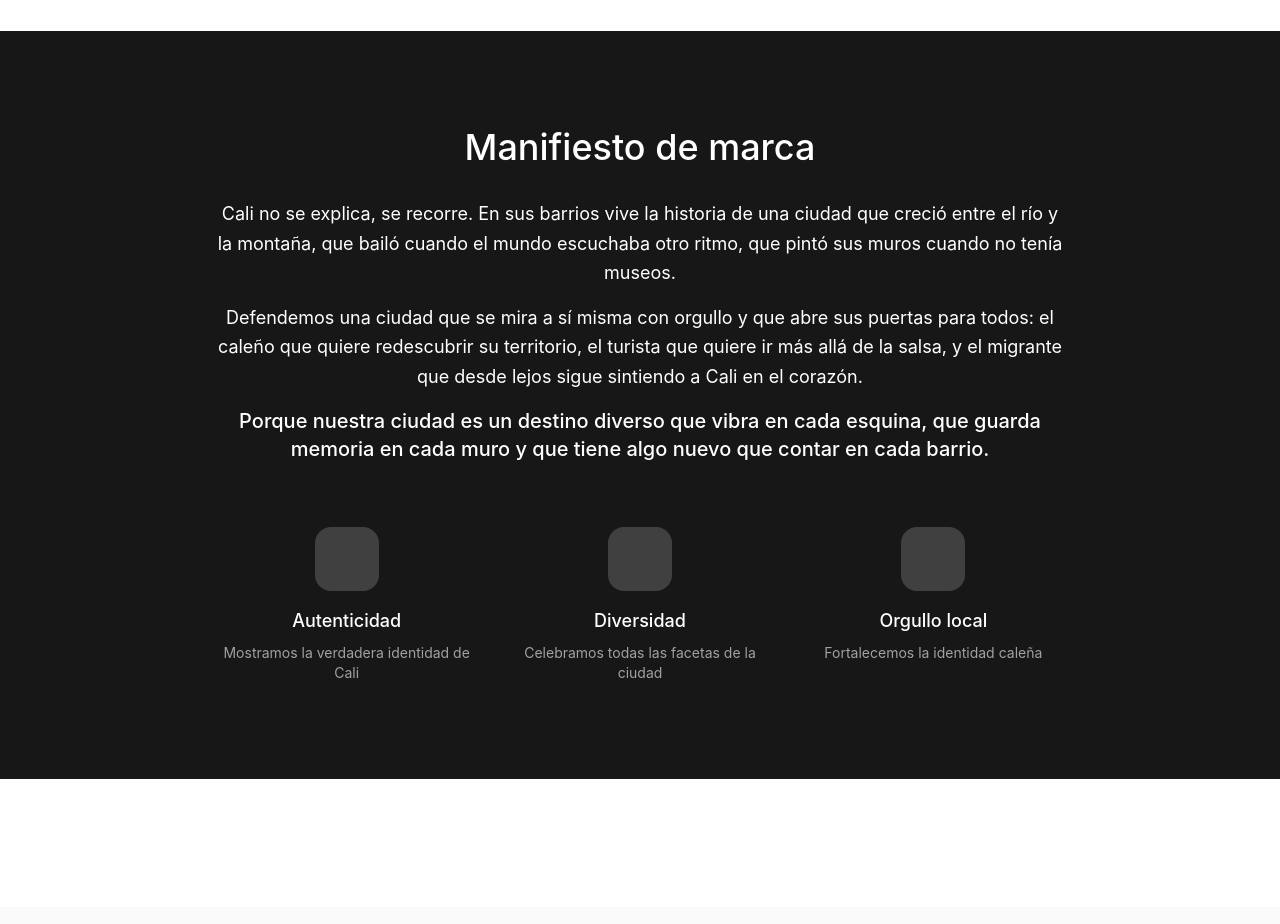
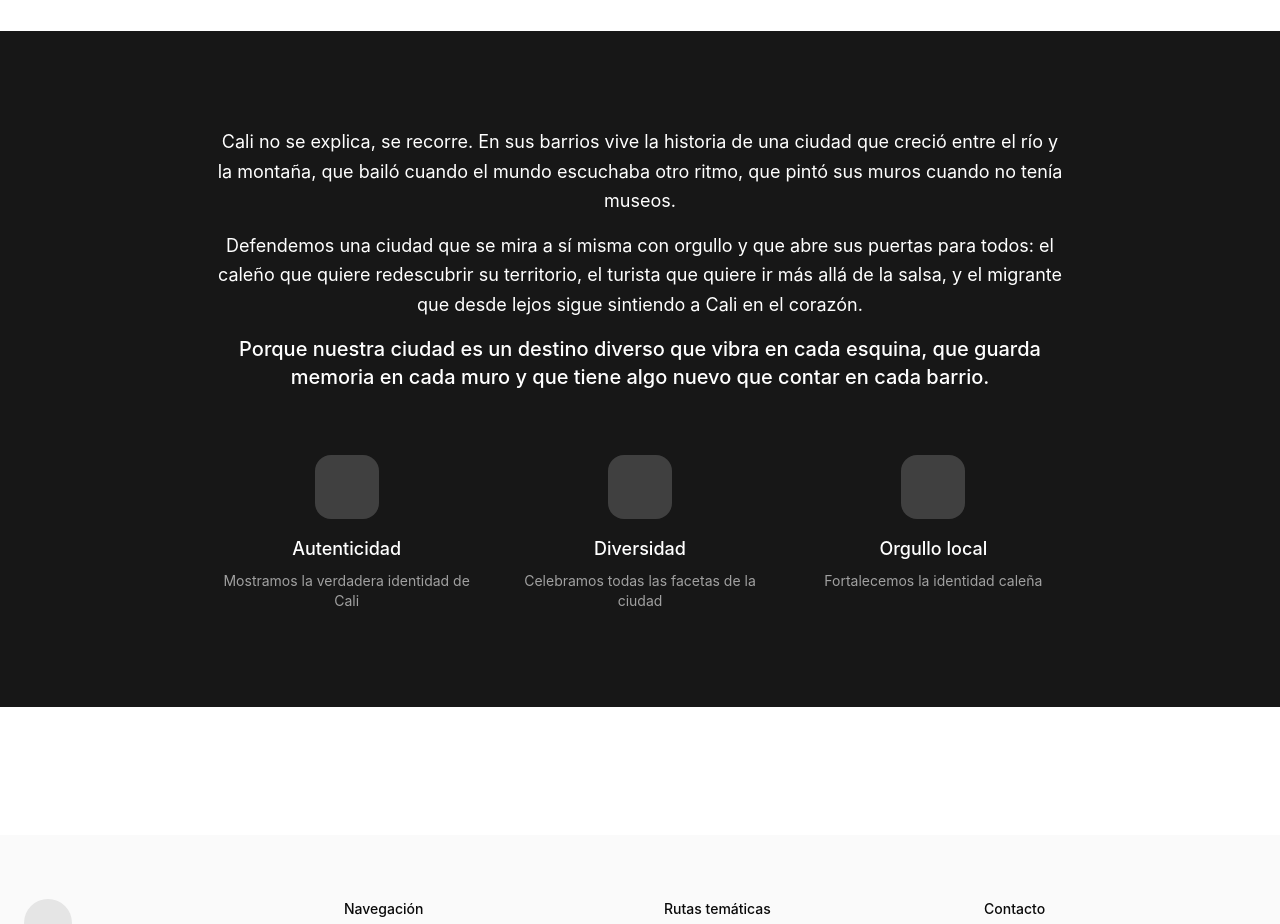
Before and after one commit to valentinasalazarh/WireframesCaliDiversa, a React (Vite) app: page /acerca-de in a window 1280 px wide. Shown: the part 2000-2924 px from the top of the page. Built offline with nearby package versions, Linux system fonts and the light colour scheme.

Commit message:
quitamos titulo manifiesto

```diff
--- a/src/app/pages/AcercaDe.tsx
+++ b/src/app/pages/AcercaDe.tsx
@@ -99,7 +99,6 @@ export function AcercaDe() {
       {/* Manifiesto de marca */}
       <section className="bg-neutral-900 text-white py-16 md:py-24">
         <div className="max-w-4xl mx-auto px-4 md:px-6 text-center">
-          <h2 className="text-2xl md:text-4xl font-medium mb-8">Manifiesto de marca</h2>
 
           <div className="text-base md:text-lg leading-relaxed mb-12 space-y-4">
             <p>
```
